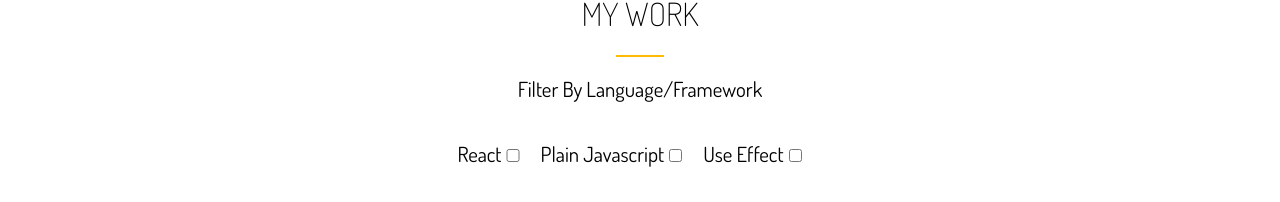
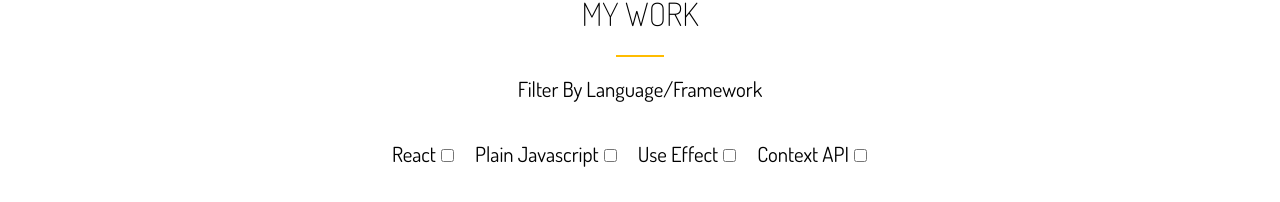
Before and after one commit to Edvardunsvag/Edvard-Portifolio, a React (Create React App) app: page / in a window 1280 px wide. Shown: the part 1418-1620 px from the top of the page. Built offline with nearby package versions, Linux system fonts and the light colour scheme; grey boxes are pictures that could not be loaded.

Commit message:
fixed context API

```diff
--- /dev/null
+++ b/src/Components/Navbar.js
@@ -0,0 +1,5 @@
+import React from 'react';
+
+export default function Navbar() {
+    return <div></div>;
+}
--- a/src/Components/ProjectContainer.js
+++ b/src/Components/ProjectContainer.js
@@ -7,6 +7,7 @@ export default function ProjectContainer() {
         react: false,
         plainJavascript: false,
         useEffect: false,
+        contextAPI: false,
     });
 
     const [sortedProjects, setSortedProjects] = useState(data);
@@ -32,6 +33,12 @@ export default function ProjectContainer() {
         if (filterItems.react) {
             tempItems = tempItems.filter((item) => {
                 return item.fields.react === true;
+            });
+        }
+
+        if (filterItems.contextAPI) {
+            tempItems = tempItems.filter((item) => {
+                return item.fields.contextAPI === true;
             });
         }
 
@@ -77,6 +84,13 @@ export default function ProjectContainer() {
                         name='useEffect'
                         onChange={handleChange}
                         id='useeffect'></input>
+                    <label htmlFor=''>Context API</label>
+                    <input
+                        className='form-control'
+                        type='checkBox'
+                        name='contextAPI'
+                        onChange={handleChange}
+                        id='contextAPI'></input>
                 </div>
 
                 <div className='items'>
--- a/src/data.js
+++ b/src/data.js
@@ -19,6 +19,7 @@ const data = [
             react: false,
             plainJavascript: true,
             useEffect: false,
+            contextAPI: false,
         },
     },
     {
@@ -34,6 +35,7 @@ const data = [
             description: 'React, HTML, CSS',
             plainJavascript: false,
             useEffect: false,
+            contextAPI: false,
         },
     },
     {
@@ -49,6 +51,7 @@ const data = [
             react: true,
             plainJavascript: false,
             useEffect: false,
+            contextAPI: true,
         },
     },
     {
@@ -64,6 +67,7 @@ const data = [
             react: true,
             plainJavascript: false,
             useEffect: false,
+            contextAPI: false,
         },
     },
     {
@@ -79,6 +83,7 @@ const data = [
             react: true,
             plainJavascript: false,
             useEffect: true,
+            contextAPI: false,
         },
     },
     {
@@ -94,6 +99,7 @@ const data = [
             react: true,
             plainJavascript: false,
             useEffect: true,
+            contextAPI: false,
         },
     },
 ];
```
